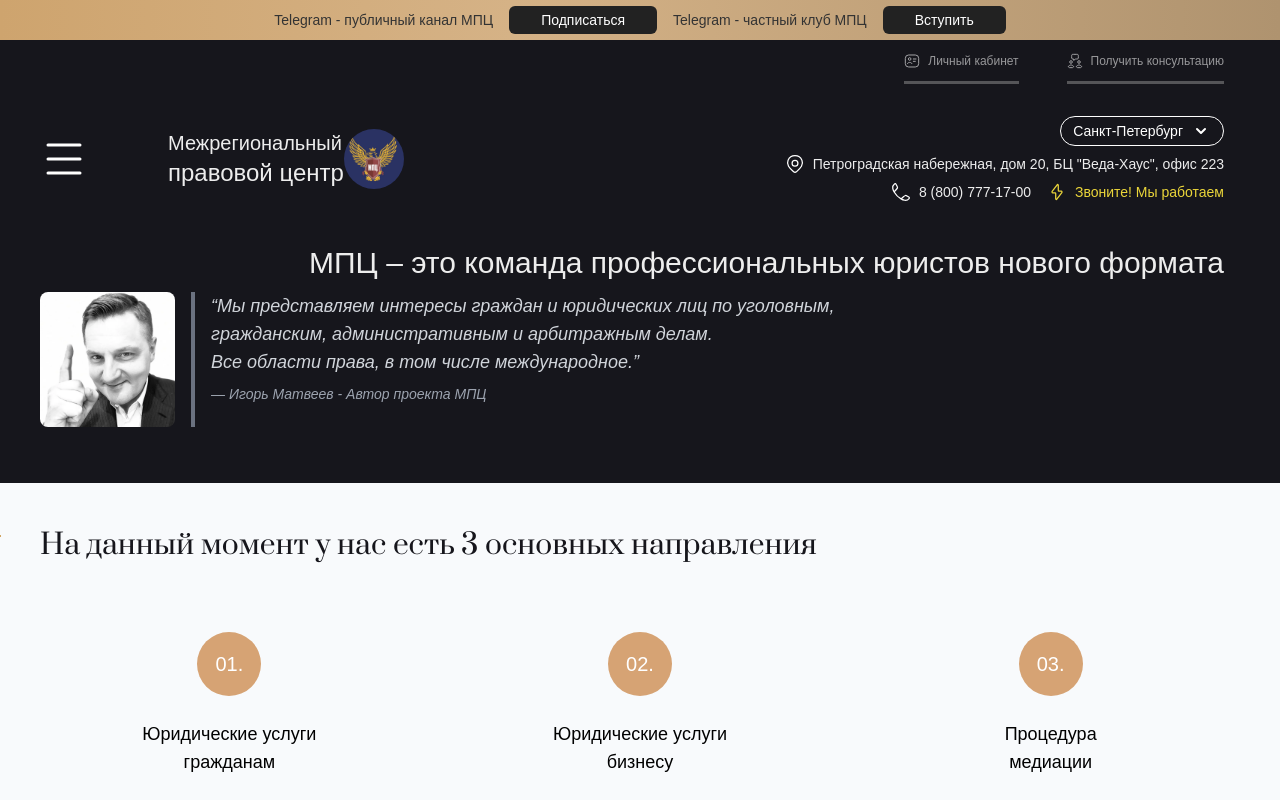
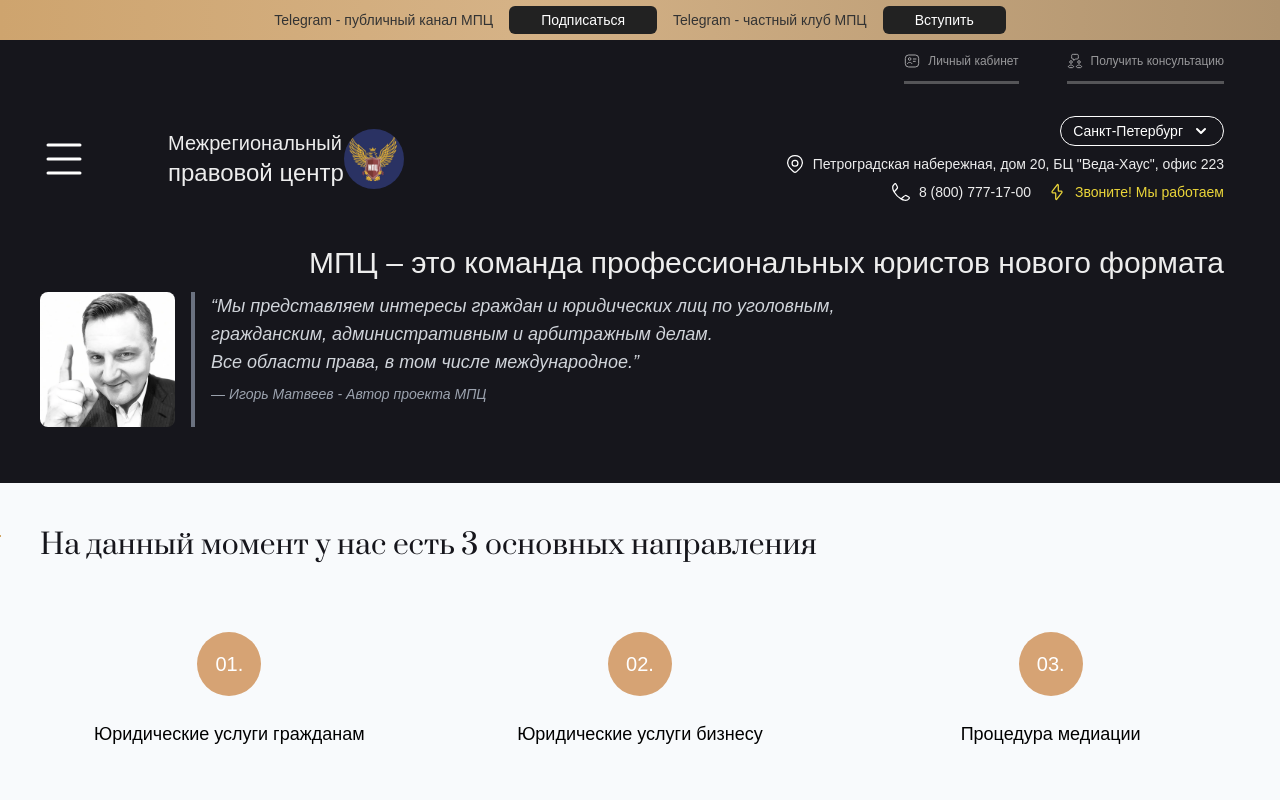
Before and after one commit to kononoVikaReal/frontend, a Next.js app: page / in a window 1280 px wide. Shown: the top 800 px of the page. Built offline with nearby package versions, Linux system fonts and the light colour scheme.

Commit message:
Добавлен компонент кружка

```diff
--- /dev/null
+++ b/src/components/Circle/Circle.tsx
@@ -0,0 +1,17 @@
+const Circle = ({ digit, title }: { digit: string; title: string }) => {
+	return (
+		<div className='flex flex-col items-center text-center group'>
+			<div className='w-16 h-16 rounded-full bg-circle flex items-center justify-center mb-6 transition-all duration-500 ease-in-out group-hover:scale-110'>
+				<span className='text-white font-medium text-[20px]'>0{digit}.</span>
+			</div>
+			<p className='text-lg font-medium'>
+				{/* Юридические услуги
+				<br />
+				гражданам */}
+				{title}
+			</p>
+		</div>
+	)
+}
+
+export default Circle
--- a/src/components/SecondElement/SecondElement.tsx
+++ b/src/components/SecondElement/SecondElement.tsx
@@ -1,3 +1,5 @@
+import Circle from '../Circle/Circle'
+
 const CallIcon = (props: React.SVGProps<SVGSVGElement>) => (
 	<svg
 		xmlns='http://www.w3.org/2000/svg'
@@ -17,6 +19,21 @@ const CallIcon = (props: React.SVGProps<SVGSVGElement>) => (
 	</svg>
 )
 
+const circlesInfo = [
+	{
+		digit: '1',
+		title: 'Юридические услуги гражданам',
+	},
+	{
+		digit: '2',
+		title: 'Юридические услуги бизнесу',
+	},
+	{
+		digit: '3',
+		title: 'Процедура медиации',
+	},
+]
+
 const SecondElement = () => {
 	return (
 		<div className='bg-slate-50 text-black pb-8'>
@@ -29,41 +46,9 @@ const SecondElement = () => {
 
 				{/* Кружки с направлениями */}
 				<div className='mt-16 grid md:grid-cols-3 gap-8 mb-24'>
-					{/* Первое направление */}
-					<div className='flex flex-col items-center text-center group'>
-						<div className='w-16 h-16 rounded-full bg-circle flex items-center justify-center mb-6 transition-all duration-500 ease-in-out group-hover:scale-110'>
-							<span className='text-white font-medium text-[20px]'>01.</span>
-						</div>
-						<p className='text-lg font-medium'>
-							Юридические услуги
-							<br />
-							гражданам
-						</p>
-					</div>
-
-					{/* Второе направление */}
-					<div className='flex flex-col items-center text-center group'>
-						<div className='w-16 h-16 rounded-full bg-circle flex items-center justify-center mb-6 transition-all duration-500 ease-in-out group-hover:scale-110'>
-							<span className='text-white font-medium text-[20px]'>02.</span>
-						</div>
-						<p className='text-lg font-medium'>
-							Юридические услуги
-							<br />
-							бизнесу
-						</p>
-					</div>
-
-					{/* Третье направление */}
-					<div className='flex flex-col items-center text-center group'>
-						<div className='w-16 h-16 rounded-full bg-circle flex items-center justify-center mb-6 transition-all duration-500 ease-in-out group-hover:scale-110'>
-							<span className='text-white font-medium text-[20px]'>03.</span>
-						</div>
-						<p className='text-lg font-medium'>
-							Процедура
-							<br />
-							медиации
-						</p>
-					</div>
+					{circlesInfo.map((circle, index) => (
+						<Circle key={index} digit={circle.digit} title={circle.title} />
+					))}
 				</div>
 
 				{/* Секция 1 с деталями */}
```
